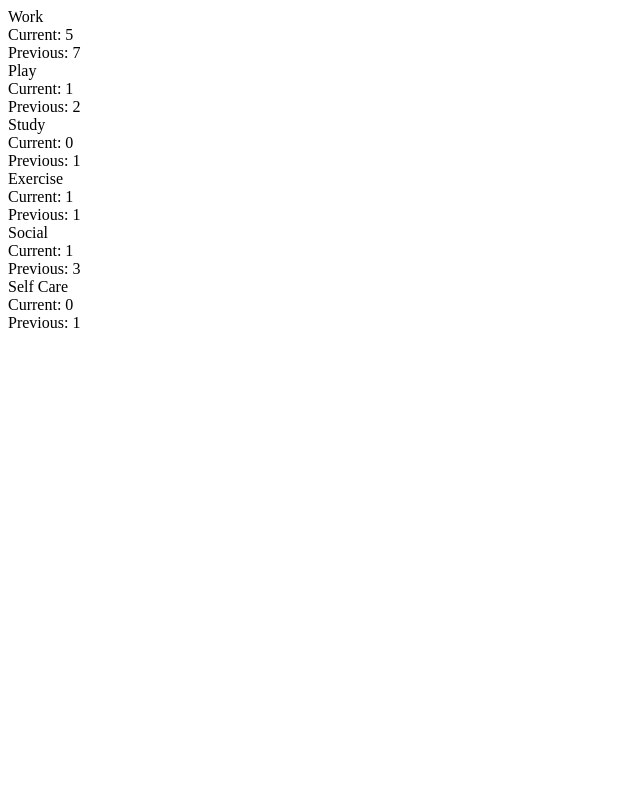
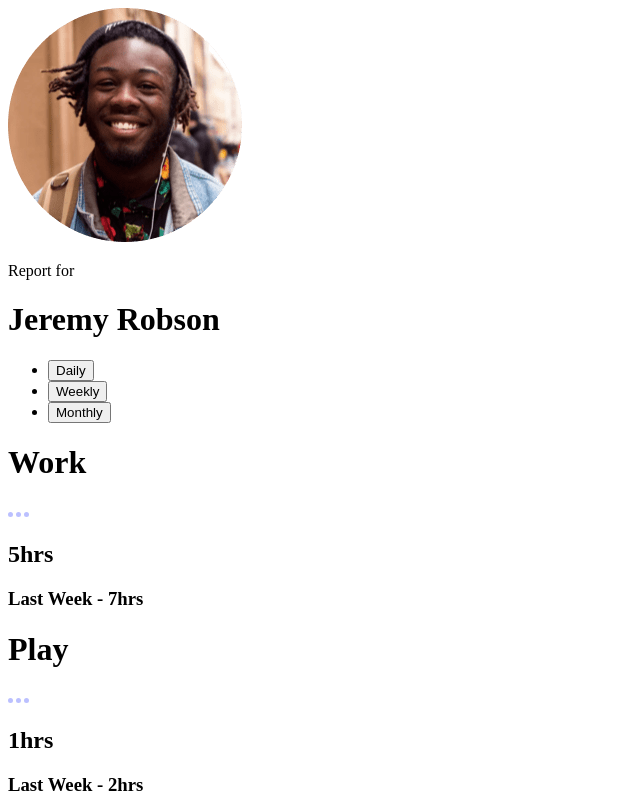
Before and after one commit to raych2/time-tracking-dashboard, a Next.js app: page / in a window 1280 px wide. Shown: the top 800 px of the page, without its empty margins (0-640 px from the left). Built offline with nearby package versions, Linux system fonts and the light colour scheme.

Commit message:
Add components to display activity data

```diff
--- /dev/null
+++ b/components/ActivityCard.tsx
@@ -0,0 +1,32 @@
+import Image from "next/image";
+import ellipsis from "public/images/icon-ellipsis.svg";
+import TimeDisplay from "./TimeDisplay";
+import { Activity } from "../pages";
+
+type ActivityCardProps = {
+  activity: Activity;
+  selectedTime: string;
+};
+interface TimeEnum {
+  [key: string]: JSX.Element;
+}
+
+export default function ActivityCard({
+  activity,
+  selectedTime,
+}: ActivityCardProps) {
+  const TIMEFRAME_STATES: TimeEnum = {
+    daily: <TimeDisplay time={activity.timeframes.daily} />,
+    weekly: <TimeDisplay time={activity.timeframes.weekly} />,
+    monthly: <TimeDisplay time={activity.timeframes.monthly} />,
+  };
+  return (
+    <div>
+      <div>
+        <h1>{activity.title}</h1>
+        <Image src={ellipsis} alt="ellipsis" />
+      </div>
+      {TIMEFRAME_STATES[selectedTime]}
+    </div>
+  );
+}
--- /dev/null
+++ b/components/ActivityContainer.tsx
@@ -0,0 +1,26 @@
+import ActivityCard from "./ActivityCard";
+import { Activity } from "../pages";
+
+type ActivityContainerProps = {
+  selectedTime: string;
+  data: Activity[];
+};
+
+export default function ActivityContainer({
+  selectedTime,
+  data,
+}: ActivityContainerProps) {
+  return (
+    <div>
+      {data.map((item, index) => {
+        return (
+          <ActivityCard
+            key={index}
+            activity={item}
+            selectedTime={selectedTime}
+          />
+        );
+      })}
+    </div>
+  );
+}
--- /dev/null
+++ b/components/Navbar.tsx
@@ -0,0 +1,21 @@
+type NavbarProps = {
+  setTimeframe: React.Dispatch<React.SetStateAction<string>>;
+};
+
+export default function Navbar({ setTimeframe }: NavbarProps) {
+  return (
+    <nav>
+      <ul>
+        <li>
+          <button onClick={() => setTimeframe("daily")}>Daily</button>
+        </li>
+        <li>
+          <button onClick={() => setTimeframe("weekly")}>Weekly</button>
+        </li>
+        <li>
+          <button onClick={() => setTimeframe("monthly")}>Monthly</button>
+        </li>
+      </ul>
+    </nav>
+  );
+}
--- /dev/null
+++ b/components/TimeDisplay.tsx
@@ -0,0 +1,8 @@
+export default function TimeDisplay({ time }: any) {
+  return (
+    <div>
+      <h2>{time.current}hrs</h2>
+      <h3>Last Week - {time.previous}hrs</h3>
+    </div>
+  );
+}
--- /dev/null
+++ b/components/UserContainer.tsx
@@ -0,0 +1,20 @@
+import Image from "next/image";
+import userPic from "public/images/image-jeremy.png";
+import Navbar from "./Navbar";
+
+type UserContainerProps = {
+  setTimeframe: React.Dispatch<React.SetStateAction<string>>;
+};
+
+export default function UserContainer({ setTimeframe }: UserContainerProps) {
+  return (
+    <div>
+      <div>
+        <Image src={userPic} alt="User picture" />
+        <p>Report for</p>
+        <h1>Jeremy Robson</h1>
+      </div>
+      <Navbar setTimeframe={setTimeframe} />
+    </div>
+  );
+}
--- a/pages/index.tsx
+++ b/pages/index.tsx
@@ -1,10 +1,13 @@
 import useSWR from "swr";
+import { useState } from "react";
+import UserContainer from "../components/UserContainer";
+import ActivityContainer from "../components/ActivityContainer";
 
-interface Time {
+export interface Time {
   current: number;
   previous: number;
 }
-interface Activity {
+export interface Activity {
   title: string;
   timeframes: {
     [key: string]: Time;
@@ -13,21 +16,15 @@ interface Activity {
 const fetcher = (url: URL) => fetch(url).then((res) => res.json());
 
 export default function Index() {
+  const [timeframe, setTimeframe] = useState("daily");
   const { data, error } = useSWR<Activity[]>("/api/staticdata", fetcher);
   if (error) return <div>Failed to load</div>;
   if (!data) return <div>Loading...</div>;
 
   return (
     <div>
-      {data.map((item, index) => {
-        return (
-          <div key={index}>
-            {item.title}
-            <div>Current: {item.timeframes.daily.current}</div>
-            <div>Previous: {item.timeframes.daily.previous}</div>
-          </div>
-        );
-      })}
+      <UserContainer setTimeframe={setTimeframe} />
+      <ActivityContainer selectedTime={timeframe} data={data} />
     </div>
   );
 }
```
